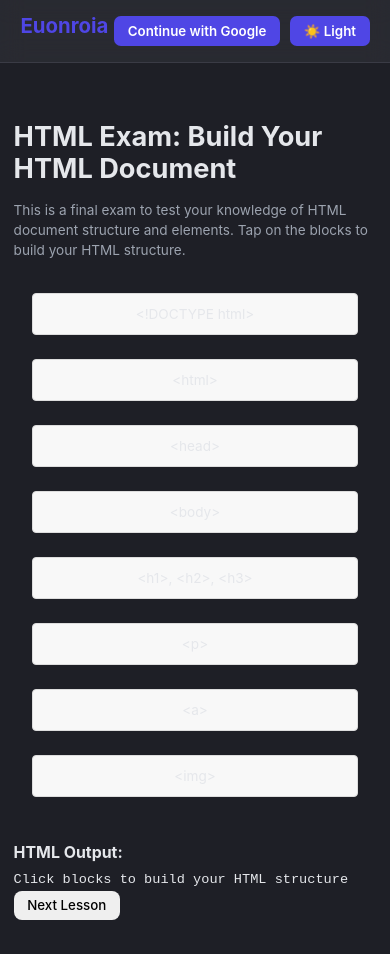
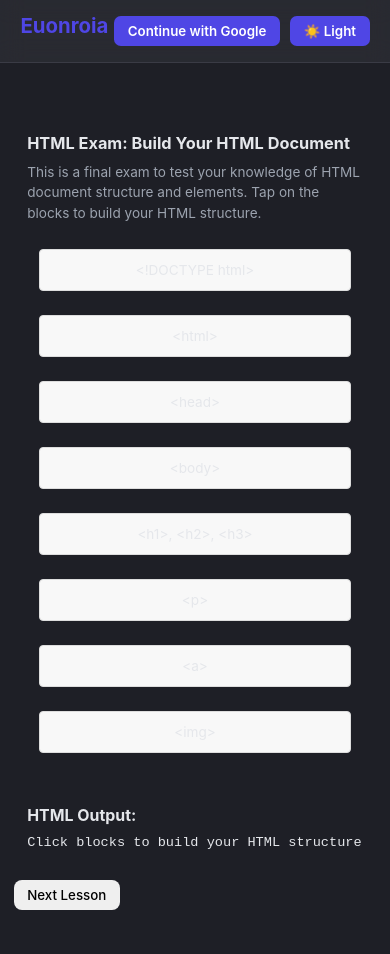
Before and after one commit to euonoia/euonroia, a React (Vite) app in the folder frontend/: page /lessons/html-exam in a window 390 px wide. Built offline with nearby package versions, Linux system fonts and the light colour scheme; no server answers.

Commit message:
initial commit

```diff
--- a/frontend/src/components/header.tsx
+++ b/frontend/src/components/header.tsx
@@ -66,7 +66,7 @@ export default function Header({
 
           <nav className="nav-links mobile-only">
             <Link to="/dashboard">Dashboard</Link>
-            <Link to="/lessons">Lessons</Link>
+            <Link to="/lessons/html-basics">Lessons</Link>
             <Link to="/playground">Playground</Link>
           </nav>
         </div>
--- a/frontend/src/pages/lessons/learn-html-basics/HTMLdocument.tsx
+++ b/frontend/src/pages/lessons/learn-html-basics/HTMLdocument.tsx
@@ -163,6 +163,7 @@ const HTMLdocument: React.FC = () => {
               <h3 className="output-title">HTML Output:</h3>
               <pre>{htmlOutput || "Click blocks to build your HTML structure"}</pre>
             </div>
+          </div>
 
             <div className="next-btn-container">
               <button
@@ -173,7 +174,6 @@ const HTMLdocument: React.FC = () => {
                 Next Lesson
               </button>
             </div>
-          </div>
         </div>
       </main>
     </div>
--- a/frontend/src/pages/lessons/learn-html-basics/HTMLelements.tsx
+++ b/frontend/src/pages/lessons/learn-html-basics/HTMLelements.tsx
@@ -184,12 +184,10 @@ const HTMLelements: React.FC = () => {
               <h3>HTML Output:</h3>
               <pre>{htmlOutput || 'Click blocks to build your HTML structure'}</pre>
             </div>
-
-            {/* Next Button */}
+          </div>
             <div className="next-btn-container">
               <button className="next-btn" onClick={handleNextLesson}>READY FOR EXAM?</button>
             </div>
-          </div>
         </div>
       </main>
 
--- a/frontend/src/pages/lessons/learn-html-basics/HTMLexam.tsx
+++ b/frontend/src/pages/lessons/learn-html-basics/HTMLexam.tsx
@@ -260,12 +260,10 @@ const HTMLexam: React.FC = () => {
               <h3>HTML Output:</h3>
               <pre>{htmlOutput || 'Click blocks to build your HTML structure'}</pre>
             </div>
-
-            {/* Next Button */}
-            <div className="next-btn-container">
+          </div>
+           <div className="next-btn-container">
               <button className="next-btn" onClick={handleNextLesson}>Next Lesson</button>
             </div>
-          </div>
         </div>
       </main>
 
--- a/frontend/src/styles/pages/lessons/LessonPage.css
+++ b/frontend/src/styles/pages/lessons/LessonPage.css
@@ -19,6 +19,8 @@
   display: flex;
   flex-direction: column;
   align-items: center;
+  overflow-x: hidden;  /* Prevents horizontal scroll */
+  overflow-y: auto;  /* Allow vertical scrolling */
 }
 
 /* -------------------------
@@ -37,12 +39,15 @@
 .lesson-left {
   flex: 1 1 48%;
   min-width: 280px;
+  padding: 1rem;
 }
 
 /* Right Section (Code Blocks) */
 .lesson-right {
   flex: 1 1 48%;
   min-width: 280px;
+  padding: 1rem;
+  overflow-y: auto; /* Ensure the code blocks section can scroll if necessary */
 }
 
 /* -------------------------
@@ -55,6 +60,7 @@
   gap: 1rem;
   width: 100%;
   padding: 1rem;
+  box-sizing: border-box; /* Ensures padding doesn't affect the width */
 }
 
 .code-block {
@@ -69,12 +75,14 @@
   align-items: center;
   justify-content: center;
   text-align: center;
+  box-sizing: border-box; /* Ensures padding doesn't cause overflow */
 }
 
 .code-block:hover {
   transform: scale(1.03);
   box-shadow: 0 2px 8px rgba(0, 0, 0, 0.1);
 }
+
 /* -------------------------
    Footer Styles
 ------------------------- */
@@ -106,15 +114,26 @@
 @media (max-width: 768px) {
   .lesson-content {
     flex-direction: column;
+    gap: 1rem;  /* Reduce gap between the sections on smaller screens */
   }
 
   .lesson-left,
   .lesson-right {
     min-width: 100%;
+    max-width: 100%; /* Make sure the sections use full width */
   }
 
   .code-blocks {
     grid-template-columns: 1fr; /* 1 column on small screens */
+    padding: 0.5rem;  /* Less padding on smaller screens */
+  }
+
+  .lesson-title {
+    font-size: 1.5rem;  /* Adjust title size on smaller screens */
+  }
+
+  .section-title {
+    font-size: 1.2rem;  /* Adjust section titles */
   }
 }
 
@@ -125,4 +144,29 @@
     align-items: center;
     gap: var(--space-2);
   }
+
+  .footer-left p {
+    font-size: 1rem;  /* Increase font size for small screens */
+  }
 }
+
+/* For very small screens or mobile phones (landscape) */
+@media (max-width: 400px) {
+  .lesson-left,
+  .lesson-right {
+    flex: 1 1 100%;  /* Ensure both sections are stacked vertically */
+  }
+
+  .code-blocks {
+    grid-template-columns: 1fr; /* One column */
+    padding: 0.5rem; /* Reducing padding */
+  }
+
+  .lesson-title {
+    font-size: 1.2rem;  /* Adjust title for smaller screens */
+  }
+
+  .section-title {
+    font-size: 1rem;  /* Adjust section titles */
+  }
+}
```
